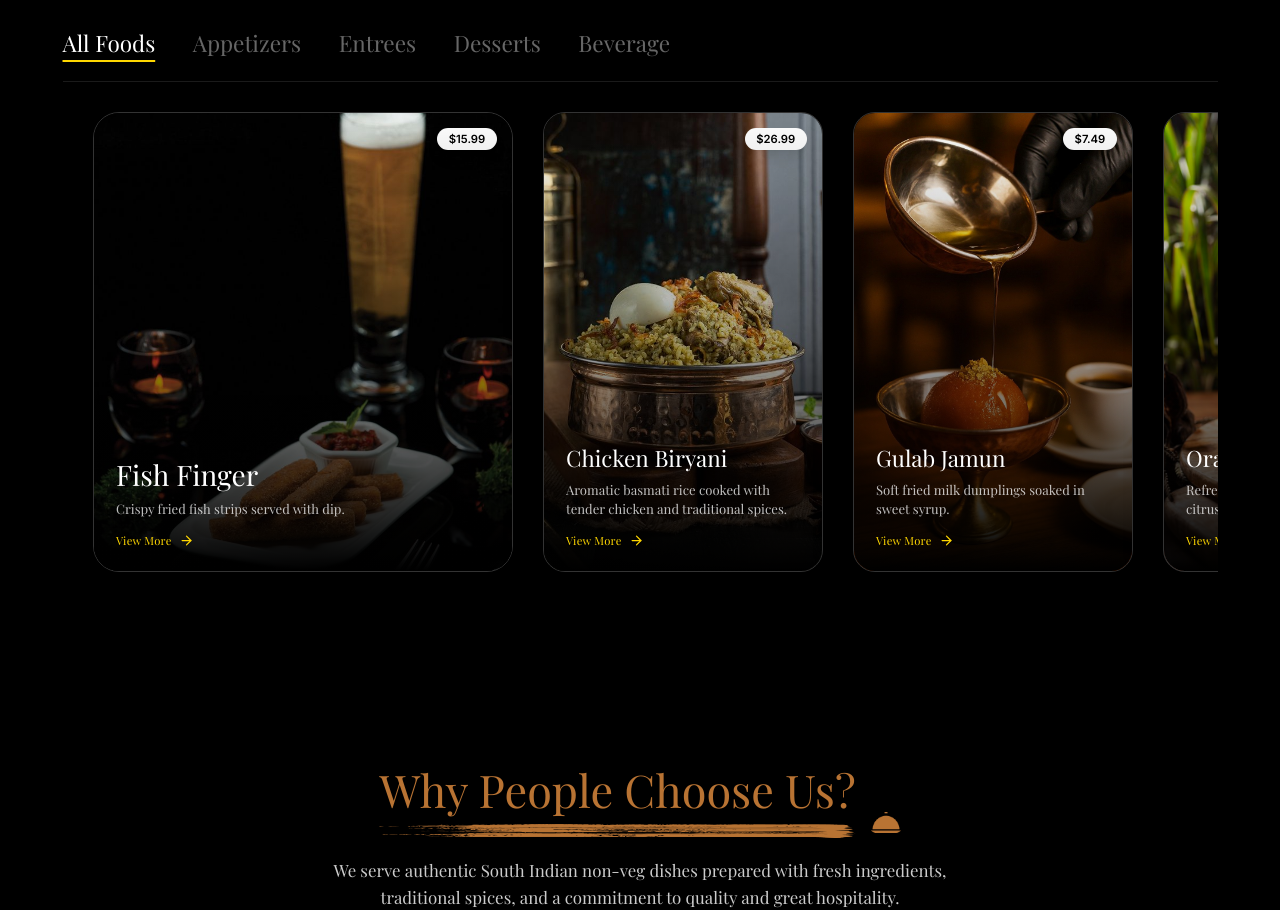
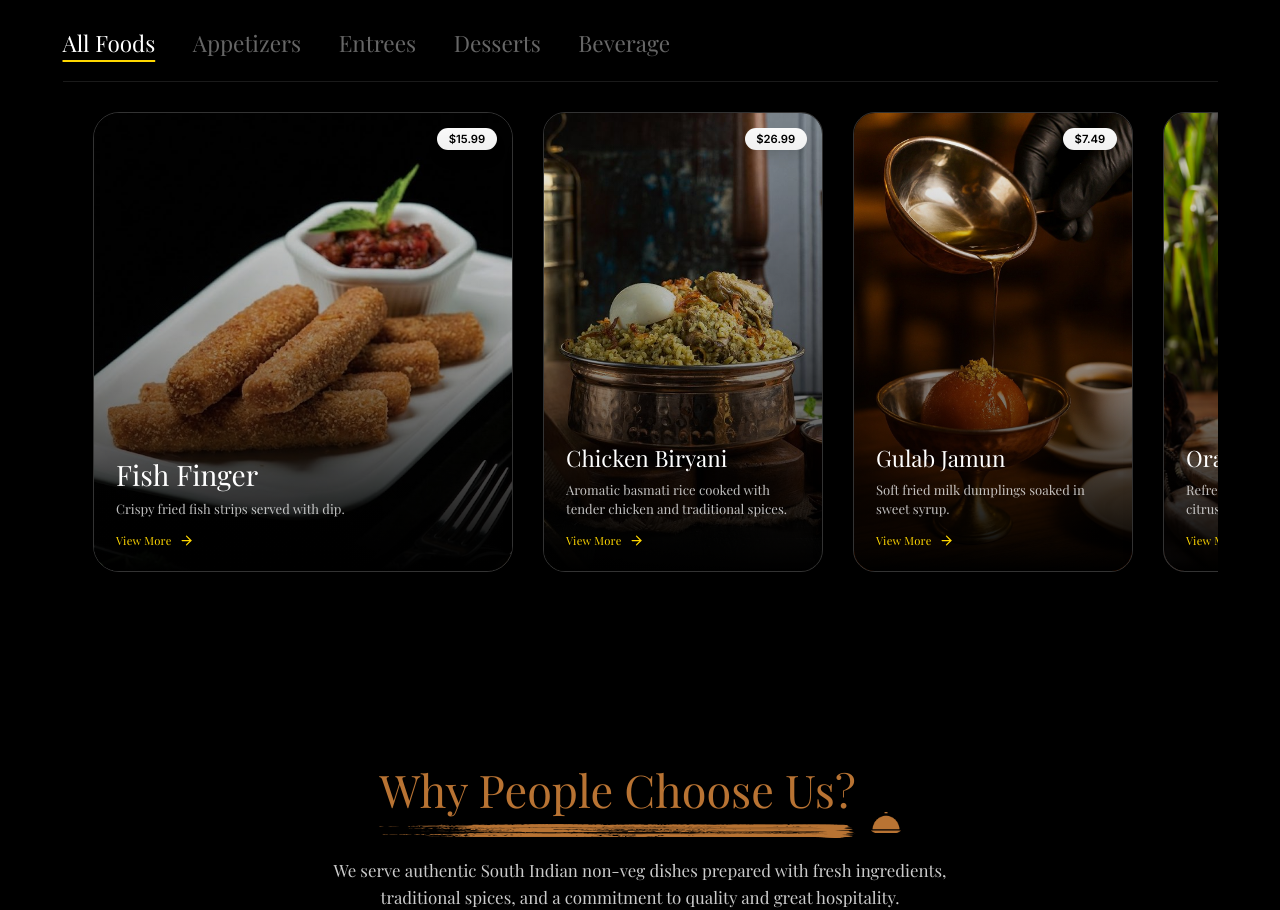
Before and after one commit to srinivasapandian/hbk-tampa, a React (Vite) app: page / in a window 1280 px wide. Shown: the part 1674-2584 px from the top of the page. Built offline with nearby package versions, Linux system fonts and the light colour scheme.

Commit message:
menu1-updated

```diff
--- a/src/pages/Home.jsx
+++ b/src/pages/Home.jsx
@@ -13,6 +13,18 @@ import gallery5 from '../asserts/gallery5.png';
 import logo35 from '../asserts/35logo.png';
 import logoMain from '../asserts/house-of-biryani.png';
 import vector from '../asserts/Vector.png';
+
+import menu1 from '../asserts/menu1.jpg';
+import menu2 from '../asserts/menu2.jpg';
+import menu3 from '../asserts/menu3.jpg';
+import menu4 from '../asserts/menu4.jpg';
+
+const menuImageMap = {
+  '/menu1.jpg': menu1,
+  '/menu2.jpg': menu2,
+  '/menu3.jpg': menu3,
+  '/menu4.jpg': menu4,
+};
 
 const baseGalleryItems = [
   { id: 1, image: gallery1, name: 'South Indian Thali' },
@@ -324,7 +336,7 @@ const Home = () => {
                     }`}
                 >
                   <img
-                    src={item.image}
+                    src={menuImageMap[item.image] || item.image}
                     alt={item.name}
                     className="w-full h-full object-cover transition-transform duration-700 group-hover:scale-110"
                   />
```
Also changed, not shown: src/asserts/menu1.jpg.
